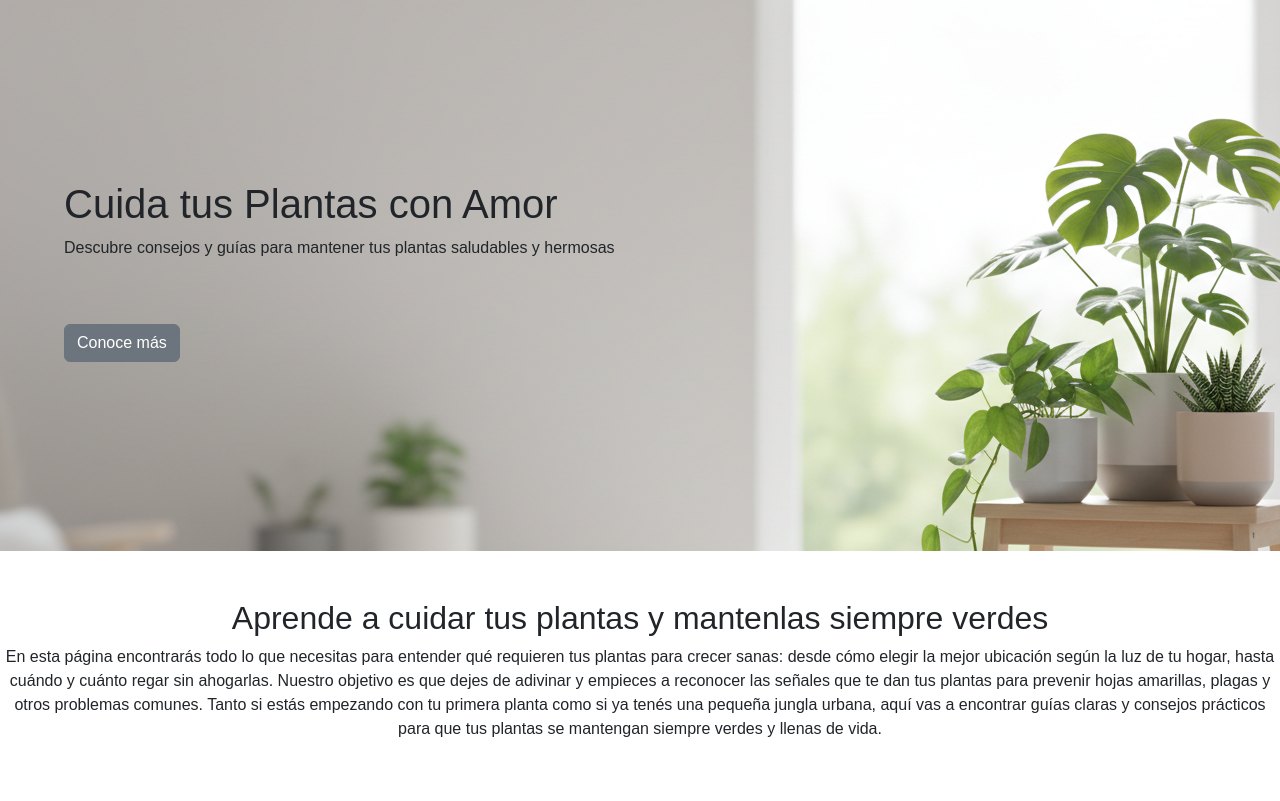
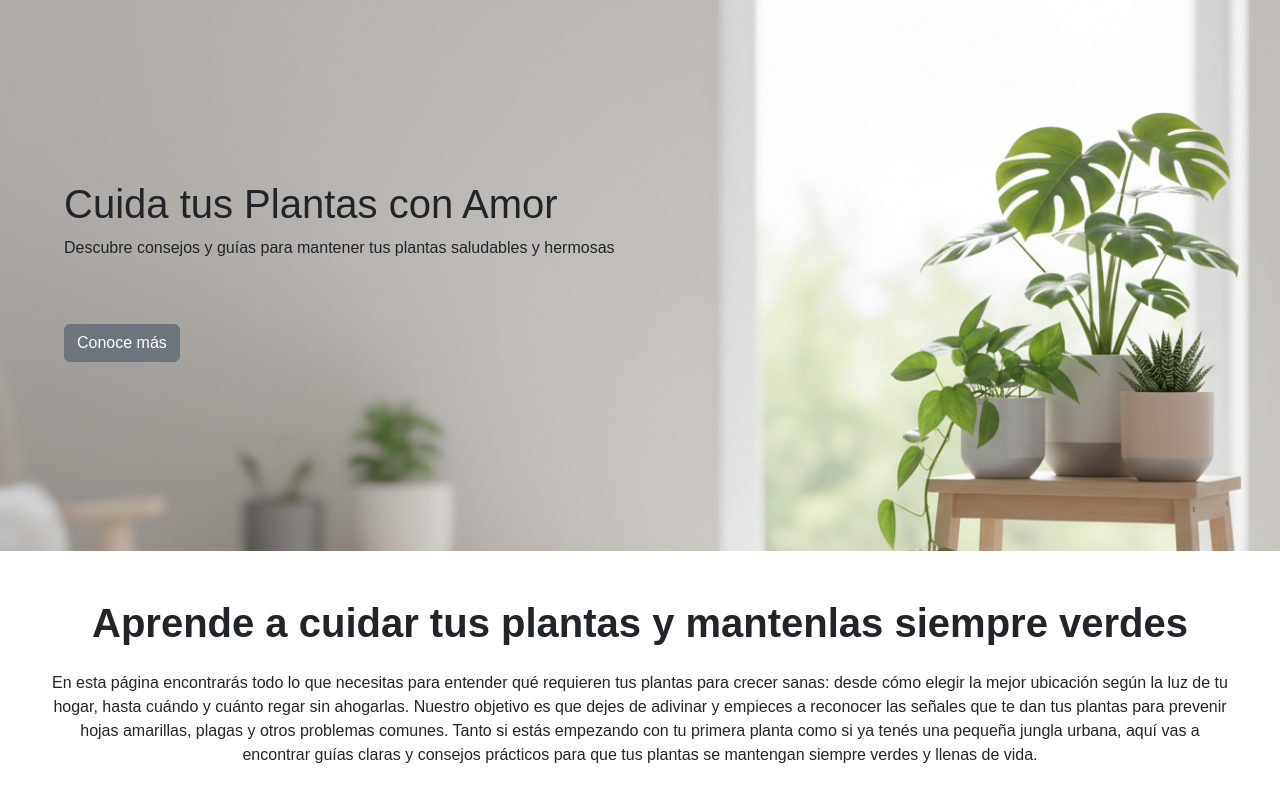
Before and after one commit to Conejodelincuente/plantCare, a plain HTML site: page index.html in a window 1280 px wide. Shown: the part 83-884 px from the top of the page. Before the commit the page ends 840 px from the top, so only its background shows below. Drawn offline with nearby package versions, Linux system fonts and the light colour scheme.

Commit message:
ajustes de texto

```diff
--- a/css/style.css
+++ b/css/style.css
@@ -9,9 +9,15 @@ body {
 
 .hero {
   background-image: url("../assets/header-L.png");
+  background-repeat: no-repeat;
+  background-size: cover;
   height: 70vh;
   padding: 2rem;
 }
 .container-fluid img{
   height: 3rem;
 }
+
+h1{
+  font-weight: bold;
+}
--- a/index.html
+++ b/index.html
@@ -66,11 +66,11 @@
         </div>
       </main>
     </div>
-    <section class="mt-5 text-center">
-      <h1 class="fs-2">
+    <section class=" m-5 text-center">
+      <h1 class="fs-1">
         Aprende a cuidar tus plantas y mantenlas siempre verdes
       </h1>
-      <p class="fs-6 lh-lg: line-height: 2">
+      <p class="mt-4 fs-6 lh-lg: line-height: 2">
         En esta página encontrarás todo lo que necesitas para entender qué
         requieren tus plantas para crecer sanas: desde cómo elegir la mejor
         ubicación según la luz de tu hogar, hasta cuándo y cuánto regar sin
```
